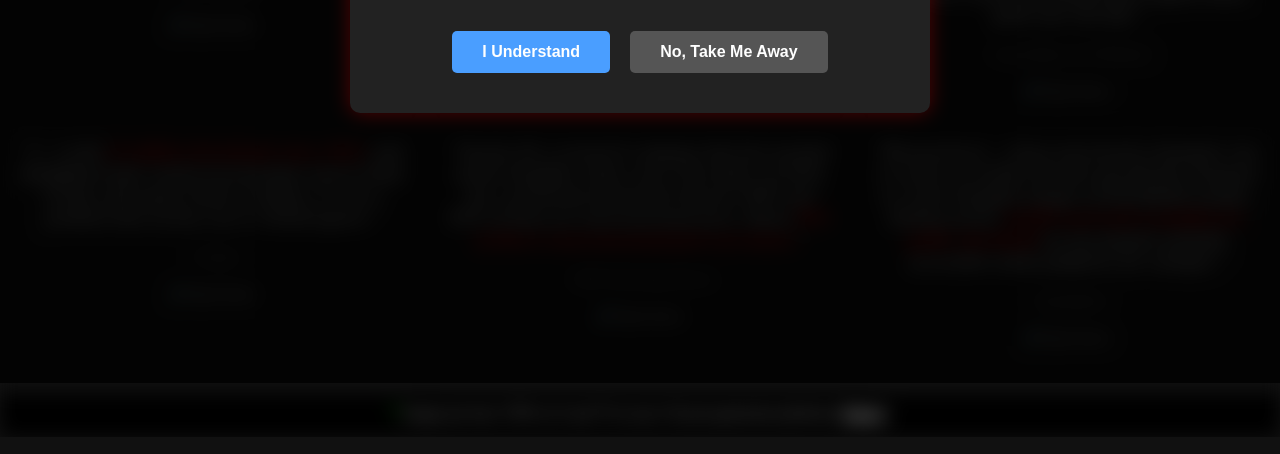
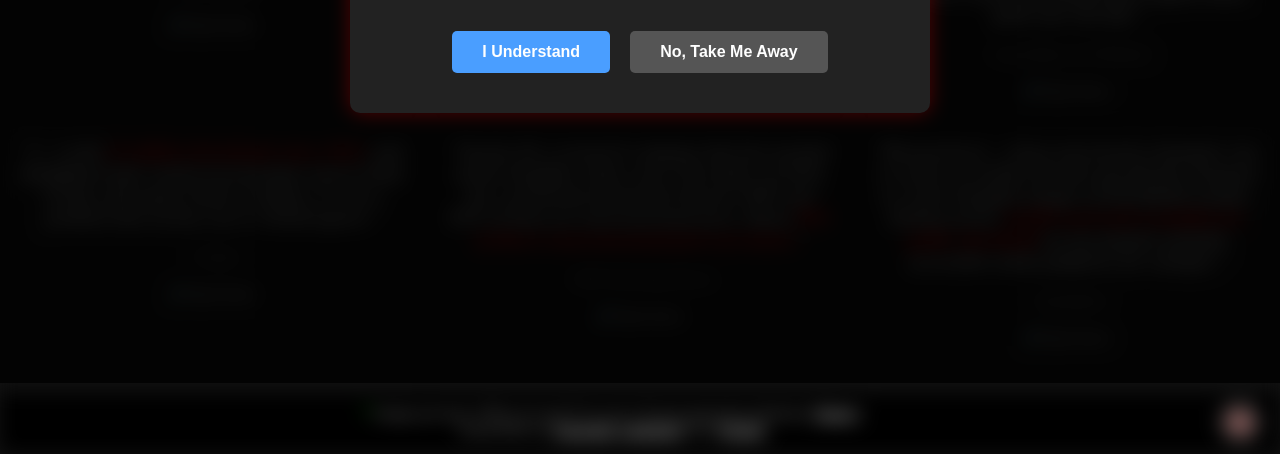
Before and after one commit to simplylu/ai-tfsv-counter, a plain HTML site: page index.html in a window 1280 px wide. Shown: the part 417-871 px from the top of the page. Drawn offline with Linux system fonts and the light colour scheme.

Commit message:
add beep sound

```diff
--- a/index.css
+++ b/index.css
@@ -93,12 +93,41 @@ footer {
     color: #888;
     text-align: center;
     padding: 15px;
+    padding-right: 70px;
     border-top: 2px solid #222;
+    position: relative;
 }
 
 footer p {
     margin: 0;
     font-size: 0.9em;
+}
+
+.sound-toggle {
+    position: absolute;
+    right: 20px;
+    top: 50%;
+    transform: translateY(-50%);
+    background-color: #333;
+    border: 2px solid #555;
+    border-radius: 50%;
+    width: 40px;
+    height: 40px;
+    cursor: pointer;
+    font-size: 1.2em;
+    display: flex;
+    align-items: center;
+    justify-content: center;
+    transition: all 0.3s;
+}
+
+.sound-toggle:hover {
+    background-color: #444;
+    border-color: #666;
+}
+
+.sound-toggle:active {
+    transform: translateY(-50%) scale(0.95);
 }
 
 .consent-overlay {
--- a/index.html
+++ b/index.html
@@ -67,6 +67,10 @@
     </div>
     <footer>
         <p><span style="color: #00ff00;">*</span> Images per hour: 6700 via X and 79 via top 5 AI porn generation platforms (<a href="https://www.bloomberg.com/news/articles/2026-01-07/musk-s-grok-ai-generated-thousands-of-undressed-images-per-hour-on-x" target="_blank">Source</a>)</p>
+        <p>Sound Effect by <a href="https://pixabay.com/de/users/freesound_community-46691455/?utm_source=link-attribution&utm_medium=referral&utm_campaign=music&utm_content=86247">freesound_community</a> from <a href="https://pixabay.com/sound-effects//?utm_source=link-attribution&utm_medium=referral&utm_campaign=music&utm_content=86247">Pixabay</a></p>
+        <button id="sound-toggle" class="sound-toggle" aria-label="Unmute sound">
+            <span id="sound-icon">🔇</span>
+        </button>
     </footer>
     </div>
 </body>
--- a/index.js
+++ b/index.js
@@ -1,5 +1,9 @@
 // Start from Linux timestamp 1765753200
 const startTimestamp = 1766617200; // in seconds
+
+// Audio setup
+const audio = new Audio('beep.wav');
+let soundEnabled = false;
 
 const counterElement = document.getElementById('counter');
 const countsPerHourX = 6700; // Count on X
@@ -18,6 +22,12 @@ const targetCount = Math.floor(elapsedHours * countsPerHour);
 // Update counter display
 function updateDisplay() {
     counterElement.textContent = currentCount.toLocaleString();
+
+    // Play sound if enabled
+    if (soundEnabled && currentCount > 0) {
+        audio.currentTime = 0; // Reset to start
+        audio.play().catch(e => console.log('Audio play failed:', e));
+    }
 }
 
 // Increment counter
@@ -85,3 +95,13 @@ consentYes.addEventListener('click', () => {
 consentNo.addEventListener('click', () => {
     window.location.href = 'cat.html';
 });
+
+// Sound toggle button
+const soundToggle = document.getElementById('sound-toggle');
+const soundIcon = document.getElementById('sound-icon');
+
+soundToggle.addEventListener('click', () => {
+    soundEnabled = !soundEnabled;
+    soundIcon.textContent = soundEnabled ? '🔊' : '🔇';
+    soundToggle.setAttribute('aria-label', soundEnabled ? 'Mute sound' : 'Unmute sound');
+});
```
Also changed, not shown: 1 other file.
